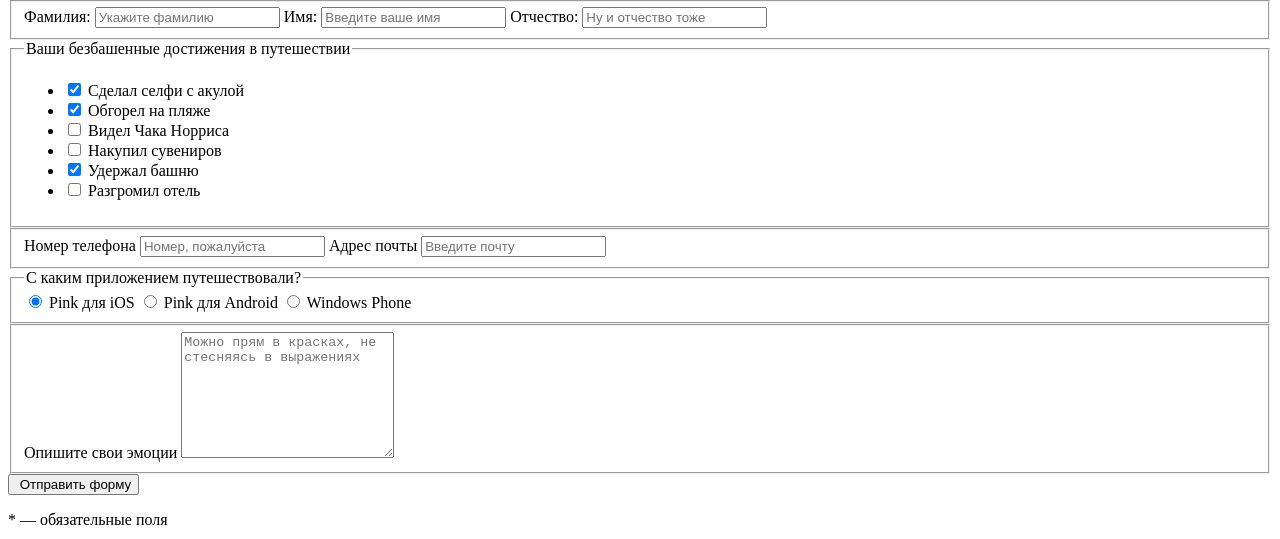
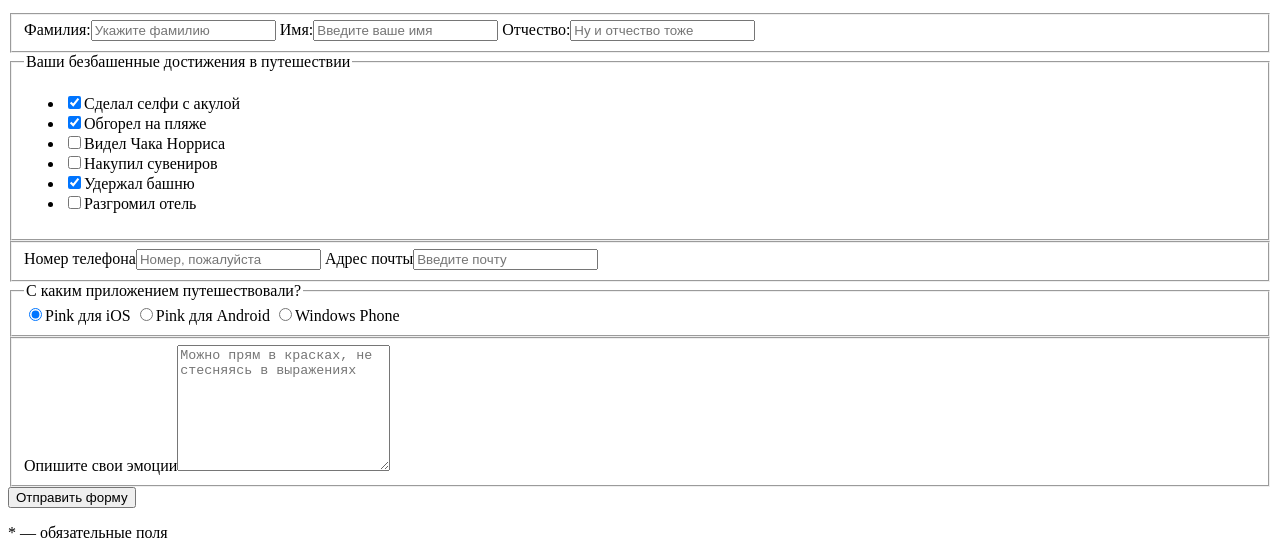
Before and after one commit to stefantsova/1542663-pink-22, a website: page source/form.html in a window 1280 px wide. Shown: the part 245-784 px from the top of the page. Drawn offline with Linux system fonts and the light colour scheme.

Commit message:
Исправляет разметку страницы с формой

```diff
--- a/source/form.html
+++ b/source/form.html
@@ -21,73 +21,56 @@
         </div>
       </nav>
     </header>
-    <main class="page-main">
-      <section class="contest">
+    <main class="page-main contest">
       <h1 class="contest__heading">Конкурс на самое безбашенное путешествие с Пинк</h1>
       <p class="contest__intro-text">Поделитесь своей историей и получите шанс выиграть ценный приз — 1000 миль на вашу бонусную карту!</p>
       <form class="contest-form" action="#" method="GET">
         <fieldset class="contest-form__personal-info">
-            <label for="surname">Фамилия:</label>
-            <input type="text" name="surname" id="surname" placeholder="Укажите фамилию" required>
-            <label for="first-name">Имя:</label>
-            <input type="text" name="first-name" id="first-name" placeholder="Введите ваше имя" required>
-            <label for="patronymic">Отчество:</label>
-            <input type="text" name="patronymic" id="patronymic" placeholder="Ну и отчество тоже" required>
+          <label>Фамилия:<input type="text" name="surname" placeholder="Укажите фамилию" required></label>
+          <label>Имя:<input type="text" name="first-name" placeholder="Введите ваше имя" required></label>
+          <label>Отчество:<input type="text" name="patronymic" placeholder="Ну и отчество тоже" required></label>
         </fieldset>
         <fieldset class="contest-form__achievements">
           <legend>Ваши безбашенные достижения в путешествии</legend>
           <ul class="achievements-list">
             <li class="achievements-item">
-                <input type=checkbox name="shark-selfie" id="shark-selfie" checked>
-                <label for="shark-selfie">Сделал селфи с акулой</label>
+              <label><input type=checkbox name="shark-selfie" checked>Сделал селфи с акулой</label>
             </li>
             <li>
-                <input type=checkbox name="sunburn" id="sunburn" checked>
-                <label for="sunburn">Обгорел на пляже</label>
+              <label><input type=checkbox name="sunburn" checked>Обгорел на пляже</label>
             </li>
             <li>
-                <input type=checkbox name="norris" id="norris">
-                <label for="norris">Видел Чака Норриса</label>
+              <label><input type=checkbox name="norris">Видел Чака Норриса</label>
             </li>
             <li>
-                <input type=checkbox name="souvenirs" id="souvenirs">
-                <label for="souvenirs">Накупил сувениров</label>
+              <label><input type=checkbox name="souvenirs">Накупил сувениров</label>
             </li>
             <li>
-                <input type=checkbox name="tower" id="tower" checked>
-                <label for="tower">Удержал башню</label>
+              <label><input type=checkbox name="tower" checked>Удержал башню</label>
             </li>
             <li>
-                <input type=checkbox name="hotel-ruined" id="hotel-ruined">
-                <label for="hotel-ruined">Разгромил отель</label>
+              <label><input type=checkbox name="hotel-ruined">Разгромил отель</label>
             </li>
           </ul>
         </fieldset>
         <fieldset class="contest-form__contact-info">
-            <label for="phone">Номер телефона</label>
-            <input type="tel" name="phone" id="phone" placeholder="Номер, пожалуйста">
-            <label for="email">Адрес почты</label>
-            <input type="email" name="email" id="email" placeholder="Введите почту" required>
+          <label>Номер телефона<input type="tel" name="phone" placeholder="Номер, пожалуйста"></label>
+          <label>Адрес почты<input type="email" name="email" placeholder="Введите почту" required></label>
         </fieldset>
         <fieldset class="contest-form__os">
           <legend>С каким приложением путешествовали?</legend>
-            <input type="radio" name="os" id="ios" value="ios" checked>
-            <label for="ios">Pink для iOS</label>
-            <input type="radio" name="os" id="android" value="android">
-            <label for="android">Pink для Android</label>
-            <input type="radio" name="os" id="windows" value="windows">
-            <label for="windows">Windows Phone</label>
+          <label><input type="radio" name="os" value="ios" checked>Pink для iOS</label>
+          <label> <input type="radio" name="os" value="android">Pink для Android</label>
+          <label><input type="radio" name="os" value="windows">Windows Phone</label>
         </fieldset>
         <fieldset class="contest-form__emotions">
-            <label for="emotions">Опишите свои эмоции</label>
-            <textarea name="emotions" id="emotions" rows="8" cols="24" placeholder="Можно прям в красках, не стесняясь в выражениях"></textarea>
+          <label>Опишите свои эмоции<textarea name="emotions" rows="8" cols="24" placeholder="Можно прям в красках, не стесняясь в выражениях"></textarea></label>
         </fieldset>
         <div class="contest-form__submit submit">
-            <input type="submit" value=" Отправить форму">
-            <p>&ast; — обязательные поля</p>
+          <button class="submit__button" type="submit">Отправить форму</button>
+          <p class="submit__text">&ast; — обязательные поля</p>
         </div>
       </form>
-      </section>
     </main>
     <footer class="page-footer">
       <a class="page-footer__logo">
```
Lines whose indentation alone changed are shown as unchanged.
